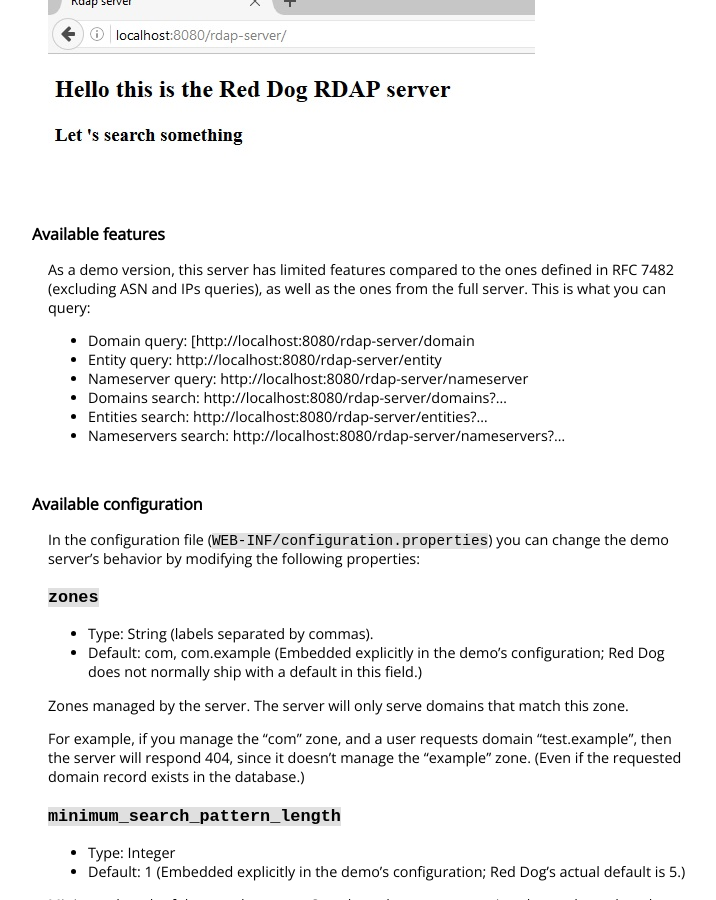
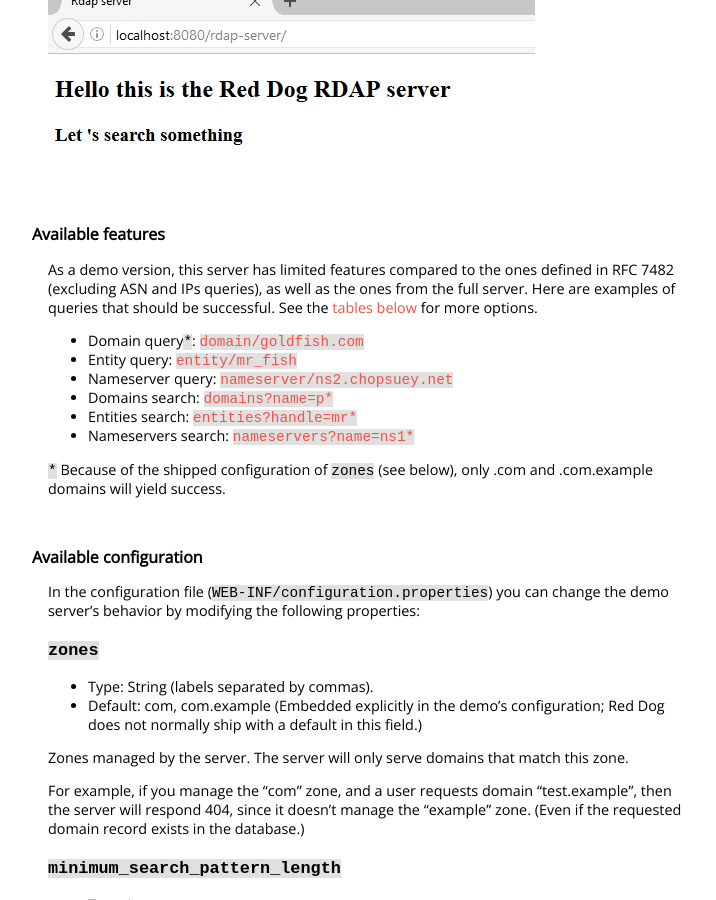
Before and after one commit to NICMx/rdap-server, a Jekyll site: the page built from demo-server.md, in a window 1280 px wide and 900 px high, scrolled down 1525 px. Shown: the whole window, without its empty margins (272-988 px from the left). Built offline with Jekyll 4.4.1, drawn with Linux system fonts in a browser that asks for light colours; nearby versions of some CDN libraries; some of the changed text lies outside the part shown.

Commit message:
Fix some misleading or incorrect information
Includes removing the lies detected in NICMx/rdap-server#27.

```diff
--- a/demo-server.md
+++ b/demo-server.md
@@ -53,14 +53,16 @@
 
 ## Available features
 
-As a demo version, this server has limited features compared to the ones defined in RFC 7482 (excluding ASN and IPs queries), as well as the ones from the full server. This is what you can query:
+As a demo version, this server has limited features compared to the ones defined in RFC 7482 (excluding ASN and IPs queries), as well as the ones from the full server. Here are examples of queries that should be successful. See the [tables below](#dummy-data) for more options.
 
-+ Domain query: [http://localhost:8080/rdap-server/domain
-+ Entity query: http://localhost:8080/rdap-server/entity
-+ Nameserver query: http://localhost:8080/rdap-server/nameserver
-+ Domains search: http://localhost:8080/rdap-server/domains?...
-+ Entities search: http://localhost:8080/rdap-server/entities?...
-+ Nameservers search: http://localhost:8080/rdap-server/nameservers?...
++ Domain query`*`: [`domain/goldfish.com`](http://localhost:8080/rdap-server/domain/goldfish.com)
++ Entity query: [`entity/mr_fish`](http://localhost:8080/rdap-server/entity/mr_fish)
++ Nameserver query: [`nameserver/ns2.chopsuey.net`](http://localhost:8080/rdap-server/nameserver/ns2.chopsuey.net)
++ Domains search: [`domains?name=p*`](http://localhost:8080/rdap-server/domains?name=p*)
++ Entities search: [`entities?handle=mr*`](http://localhost:8080/rdap-server/entities?handle=mr*)
++ Nameservers search: [`nameservers?name=ns1*`](http://localhost:8080/rdap-server/nameservers?name=ns1*)
+
+`*` Because of the shipped configuration of `zones` (see below), only .com and .com.example domains will yield success.
 
 ## Available configuration
 
```
Also changed, not shown: other parts of demo-server.md (+1 -1 lines), _layouts/index.html (+1 -8 lines), behavior-configuration.md (+0 -19 lines), response-privacy.md (+0 -18 lines).
